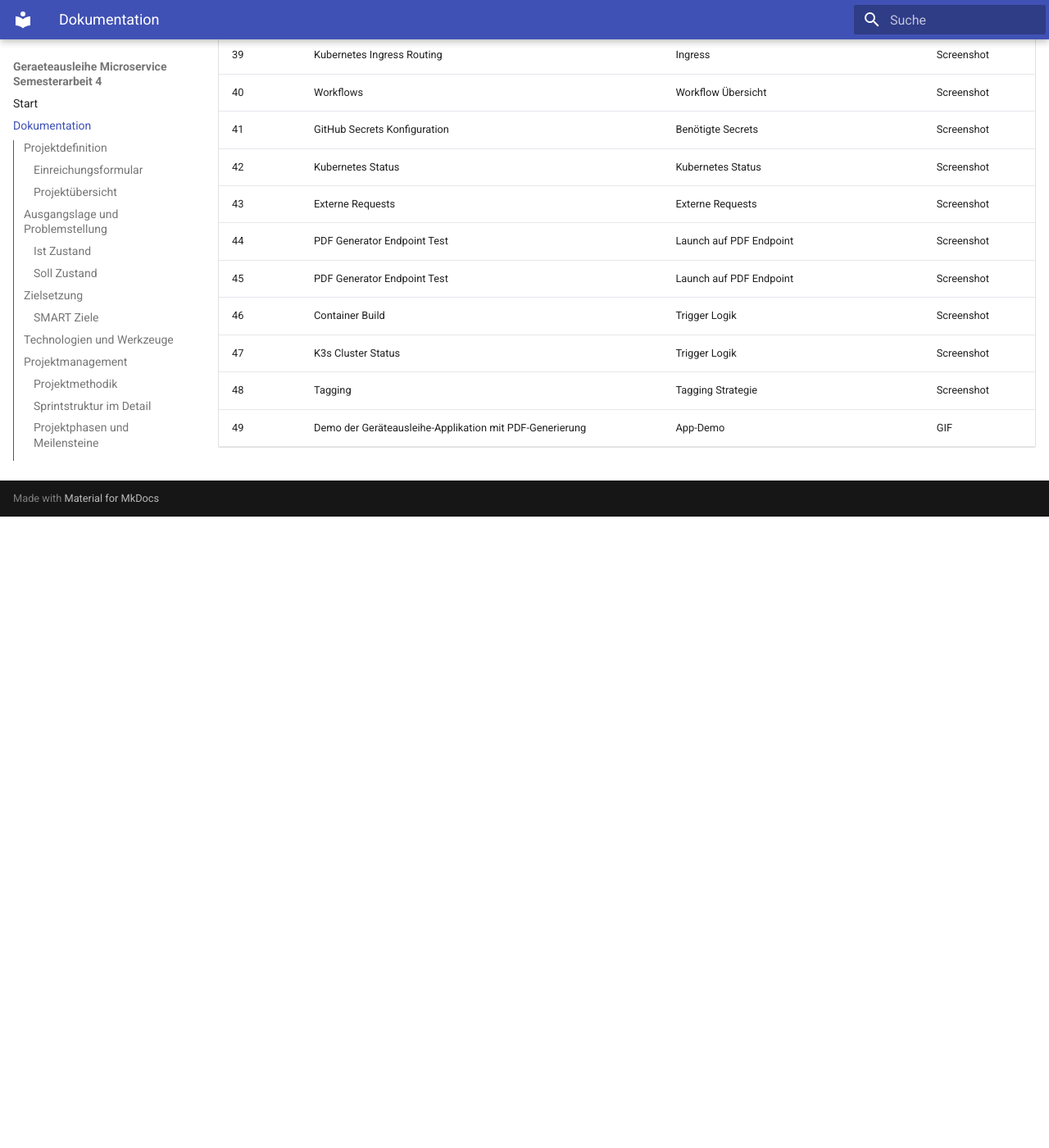
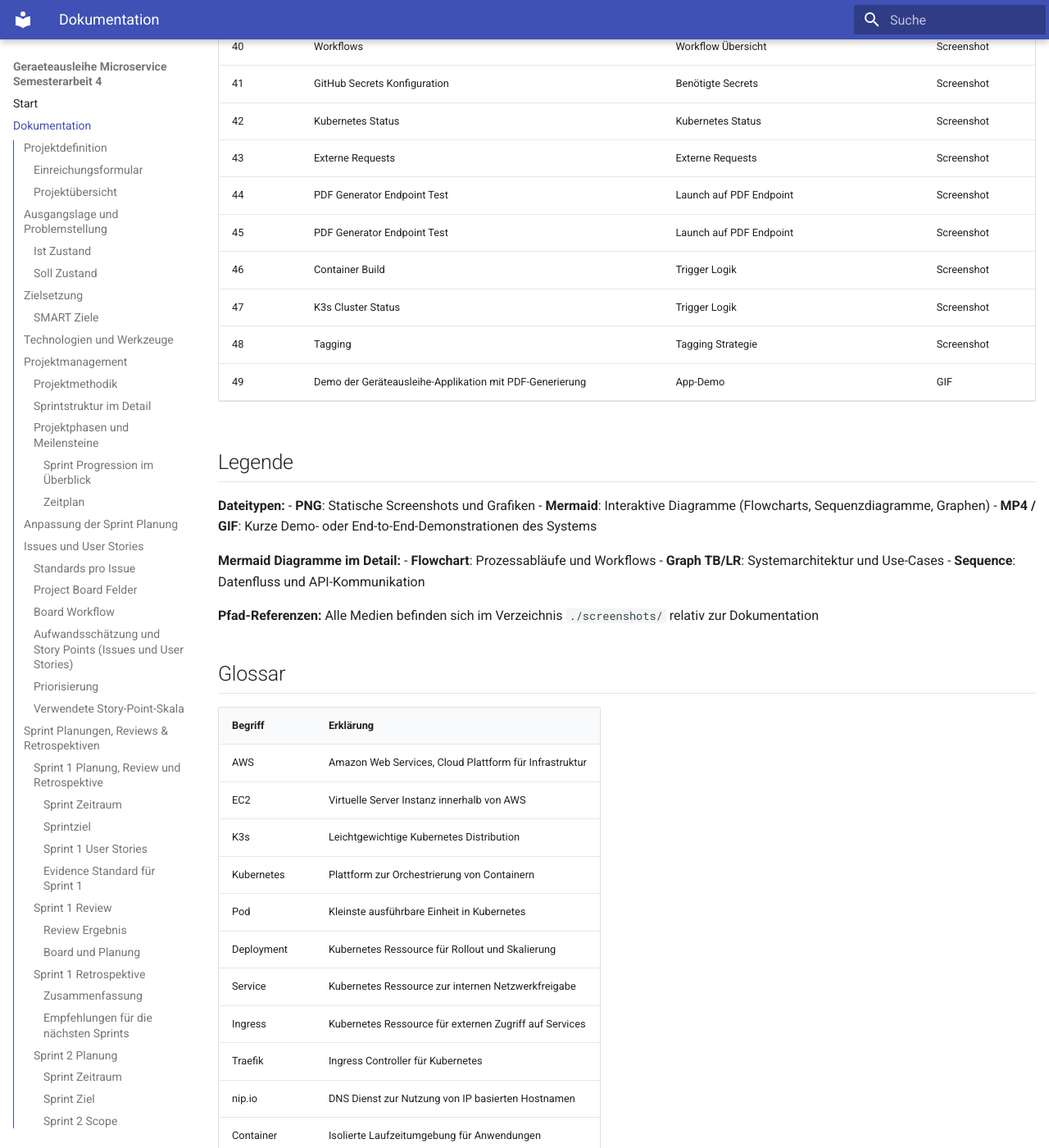
Before and after one commit to Cancani/geraeteausleihe-sem4, an MkDocs documentation site: the page built from docs/dokumentation.md, in a window 1280 px wide and 1400 px high, scrolled down 77583 px. Shown: the whole window at 82% size. Built offline with MkDocs 1.6.1 and Material for MkDocs 9.7.7, drawn with Linux system fonts in a browser that asks for light colours; before the commit the page ends 78213 px from its top, so only the background shows below that; some of the changed text lies outside the part shown.

Commit message:
docs(add): Legende und Glossar hinzugefügt

```diff
--- a/docs/dokumentation.md
+++ b/docs/dokumentation.md
@@ -2091,7 +2091,7 @@
 5. Nutzen im TBZ Kontext prüfen
    Mit der Fachstelle klären, ob das Ergebnis langfristig eingesetzt werden kann, damit die investierte Entwicklungszeit nachhaltig verwertet wird.
 
----
+
 ---
 
 ## Abbildungsverzeichnis
@@ -2147,3 +2147,57 @@
 | 47 | K3s Cluster Status | Trigger Logik | Screenshot |
 | 48 | Tagging | Tagging Strategie | Screenshot |
 | 49 | Demo der Geräteausleihe-Applikation mit PDF-Generierung | App-Demo | GIF |
+
+## Legende
+
+**Dateitypen:**
+- **PNG**: Statische Screenshots und Grafiken
+- **Mermaid**: Interaktive Diagramme (Flowcharts, Sequenzdiagramme, Graphen)
+- **MP4 / GIF**: Kurze Demo- oder End-to-End-Demonstrationen des Systems
+
+**Mermaid Diagramme im Detail:**
+- **Flowchart**: Prozessabläufe und Workflows
+- **Graph TB/LR**: Systemarchitektur und Use-Cases
+- **Sequence**: Datenfluss und API-Kommunikation
+
+**Pfad-Referenzen:**
+Alle Medien befinden sich im Verzeichnis `./screenshots/` relativ zur Dokumentation
+
+## Glossar
+
+| Begriff | Erklärung |
+|--------|-----------|
+| AWS | Amazon Web Services, Cloud Plattform für Infrastruktur |
+| EC2 | Virtuelle Server Instanz innerhalb von AWS |
+| K3s | Leichtgewichtige Kubernetes Distribution |
+| Kubernetes | Plattform zur Orchestrierung von Containern |
+| Pod | Kleinste ausführbare Einheit in Kubernetes |
+| Deployment | Kubernetes Ressource für Rollout und Skalierung |
+| Service | Kubernetes Ressource zur internen Netzwerkfreigabe |
+| Ingress | Kubernetes Ressource für externen Zugriff auf Services |
+| Traefik | Ingress Controller für Kubernetes |
+| nip.io | DNS Dienst zur Nutzung von IP basierten Hostnamen |
+| Container | Isolierte Laufzeitumgebung für Anwendungen |
+| Docker | Tool zur Erstellung und Ausführung von Containern |
+| CI/CD | Automatisierter Prozess für Build und Deployment |
+| GitHub Actions | CI/CD Plattform innerhalb von GitHub |
+| GHCR | GitHub Container Registry für Container Images |
+| Image | Gebautes Container Artefakt |
+| Rollout | Ausrollen einer neuen Version |
+| Rollback | Zurücksetzen auf eine vorherige Version |
+| Health Check | Technische Prüfung der Service Verfügbarkeit |
+| Microservice | Eigenständiger, containerisierter Backend Service |
+| Observability | Sammelbegriff für Logs, Status und Überwachung |
+| Stateless | Anwendung ohne persistenten Zustand |
+| YAML | Konfigurationsformat für Kubernetes Manifeste |
+
+# Kontakt
+
+Für Rückfragen oder weiterführende Informationen zu diesem Projekt:
+
+**Efekan Demirci**
+Technische Berufsschule Zürich (TBZ)
+Informatikdienst
+efekan@demirci.ch
+
+Die Projektdokumentation ist **öffentlich zugänglich**.
```
